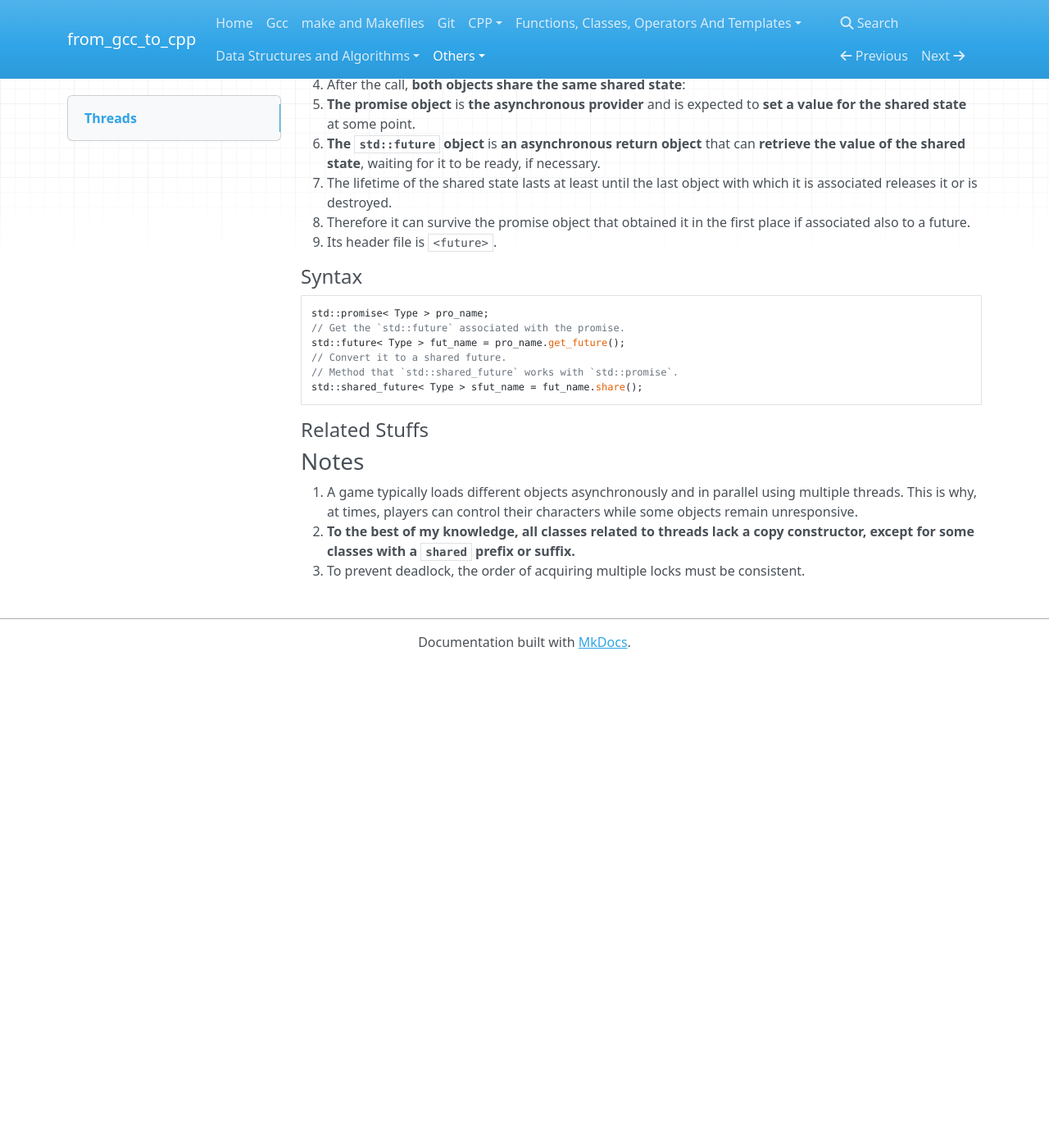
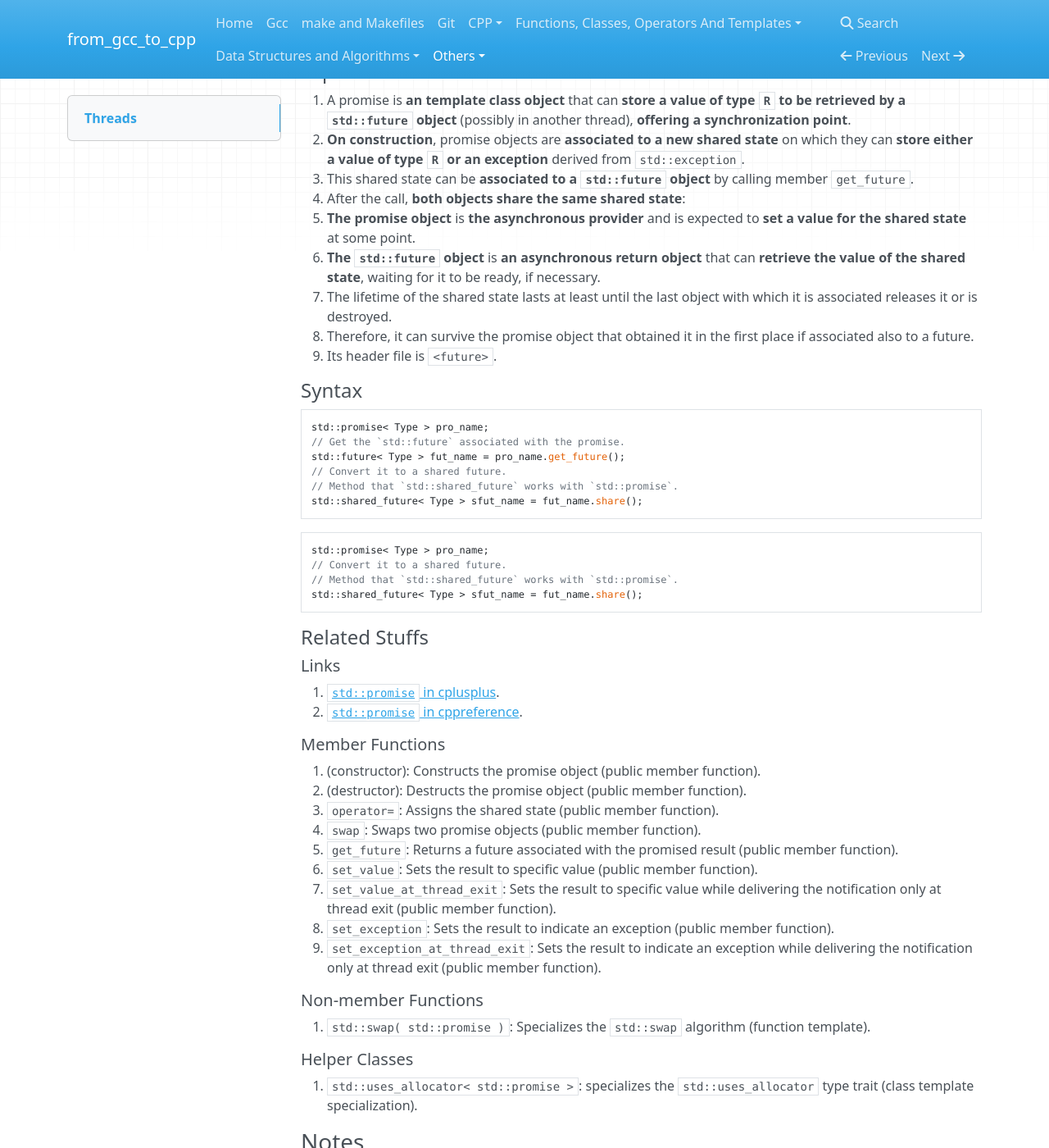
Before and after one commit to 0BananaBig0/from_gcc_to_cpp, an MkDocs documentation site: the page built from docs/Threads.md, in a window 1280 px wide and 1400 px high, scrolled down 28879 px. Shown: the whole window at 82% size. Built offline with MkDocs 1.6.1, drawn with Linux system fonts in a browser that asks for light colours; nearby versions of some CDN libraries; before the commit the page ends 29690 px from its top, so only the background shows below that; some of the changed text lies outside the part shown.

Commit message:
supplement

````diff
--- a/docs/Threads.md
+++ b/docs/Threads.md
@@ -129,15 +129,19 @@
     - [`std::shared_future`](#stdshared_future)
     - [Declaration Syntax](#declaration-syntax-2)
     - [Initialization Syntax](#initialization-syntax-2)
-      - [Members and Related Stuffs](#members-and-related-stuffs-8)
-        - [Links](#links-10)
-        - [Member Functions](#member-functions-8)
-        - [`std::future_status` (Returned by `wait_for` and `wait_until` Functions)](#stdfuture_status-returned-by-wait_for-and-wait_until-functions)
+    - [Members and Related Stuffs](#members-and-related-stuffs-8)
+      - [Links](#links-10)
+      - [Member Functions](#member-functions-8)
+      - [`std::future_status` (Returned by `wait_for` and `wait_until` Functions)](#stdfuture_status-returned-by-wait_for-and-wait_until-functions)
     - [Differences Between `std::future` and `std::shared_future`](#differences-between-stdfuture-and-stdshared_future)
   - [`std::promise`](#stdpromise)
     - [Explanation](#explanation-15)
     - [Syntax](#syntax-15)
     - [Related Stuffs](#related-stuffs-1)
+      - [Links](#links-11)
+      - [Member Functions](#member-functions-9)
+      - [Non-member Functions](#non-member-functions-3)
+      - [Helper Classes](#helper-classes)
   - [Notes](#notes-3)
 
 <!-- vim-markdown-toc -->
@@ -499,8 +503,8 @@ int main() {
 4. `std::ref` works **like a reference**, **but** it is **not a true reference**.
 5. Therefore, a function whose **parameters** are **expecting a direct reference** **cannot directly
    receive a `std::reference_wrapper`**.
-6. `std::cref` works similarly to `std::ref`, but it creates a reference wrapper for constant
-   references.
+6. **`std::cref`** works similarly to `std::ref`, but it creates **a reference wrapper for constant
+   references**.
 7. They are usually used with `std::thread` and `std::async`.
 8. Their header file is `<functional>`.
 
@@ -1270,8 +1274,8 @@ void notify_all_at_thread_exit( std::condition_variable& cond,
 
 #### Explanation
 
-1. `std::async` is **a template function** that calls `F` (with `Args` as arguments) at some point,
-   returning without waiting for the execution of `F` to complete.
+1. `std::async` is **a template function** that **calls `F` (with `Args` as arguments)** at some
+   point, **returning without waiting for the execution of `F` to complete**.
 2. The **value returned** by `F` can be **accessed through the `future` object** returned (by
    **calling its member `future::get`**).
 3. **The second version** (2) lets the caller **select a specific launching policy**, while **the
@@ -1397,14 +1401,14 @@ std::future< Type > fut_name1 = std::move( fut_name1 );
 // Default constructor.
 std::shared_future< Type > sfut_name1;
 // Copy constructor.
-std::shared_future< Type > sfut_name2 = fut_name1;
+std::shared_future< Type > sfut_name2 = sfut_name1;
 ```
 
 ```CPP
 // Default constructor.
 std::shared_future< Type > sfut_name1;
 // Move constructor.
-std::shared_future< Type > sfut_name2 = std::move( fut_name1 );
+std::shared_future< Type > sfut_name2 = std::move( sfut_name1 );
 ```
 
 ```CPP
@@ -1413,16 +1417,16 @@ std::future< Type > fut_name;
 std::shared_future< Type > sfut_name = std::move( fut_name );
 ```
 
-##### Members and Related Stuffs
-
-###### Links
+#### Members and Related Stuffs
+
+##### Links
 
 1. [`std::future` in cplusplus](https://cplusplus.com/reference/future/future/).
 2. [`std::future` in cppreference](https://en.cppreference.com/w/cpp/thread/future).
 3. [`std::shared_future` in cplusplus](https://cplusplus.com/reference/future/shared_future/).
 4. [`std::shared_future` in cppreference](https://en.cppreference.com/w/cpp/thread/shared_future).
 
-###### Member Functions
+##### Member Functions
 
 1. (constructor): Constructs the future object ( Only default and move ) (public member function).
 2. (destructor): Destructs the future object (public member function).
@@ -1438,7 +1442,7 @@ std::shared_future< Type > sfut_name = std::move( fut_name );
 9. `wait_until`: Waits for the result, returns if it is not available until specified time point has
    been reached (public member function).
 
-###### `std::future_status` (Returned by `wait_for` and `wait_until` Functions)
+##### `std::future_status` (Returned by `wait_for` and `wait_until` Functions)
 
 1. `std::future_status::deferred`: The shared state contains a deferred function, so the result will
    be computed only when explicitly requested.
@@ -1473,11 +1477,11 @@ std::shared_future< Type > sfut_name = std::move( fut_name );
 
 #### Explanation
 
-1. A promise is **an template class object** that can store a value of type `R` to be retrieved by a
-   `std::future` object (possibly in another thread), offering a synchronization point.
+1. A promise is **an template class object** that can **store a value of type `R` to be retrieved by
+   a `std::future` object** (possibly in another thread), **offering a synchronization point**.
 2. **On construction**, promise objects are **associated to a new shared state** on which they can
    **store either a value of type `R` or an exception** derived from `std::exception`.
-3. This shared state can be associated to a `std::future` object by calling member `get_future`.
+3. This shared state can be **associated to a `std::future` object** by calling member `get_future`.
 4. After the call, **both objects share the same shared state**:
    - **The promise object** is **the asynchronous provider** and is expected to **set a value for
      the shared state** at some point.
@@ -1485,7 +1489,7 @@ std::shared_future< Type > sfut_name = std::move( fut_name );
      of the shared state**, waiting for it to be ready, if necessary.
 5. The lifetime of the shared state lasts at least until the last object with which it is associated
    releases it or is destroyed.
-6. Therefore it can survive the promise object that obtained it in the first place if associated
+6. Therefore, it can survive the promise object that obtained it in the first place if associated
    also to a future.
 7. Its header file is `<future>`.
 
@@ -1500,7 +1504,42 @@ std::future< Type > fut_name = pro_name.get_future();
 std::shared_future< Type > sfut_name = fut_name.share();
 ```
 
+```CPP
+std::promise< Type > pro_name;
+// Convert it to a shared future.
+// Method that `std::shared_future` works with `std::promise`.
+std::shared_future< Type > sfut_name = fut_name.share();
+```
+
 #### Related Stuffs
+
+##### Links
+
+1. [`std::promise` in cplusplus](https://cplusplus.com/reference/future/promise/).
+2. [`std::promise` in cppreference](https://en.cppreference.com/w/cpp/thread/promise).
+
+##### Member Functions
+
+1. (constructor): Constructs the promise object (public member function).
+2. (destructor): Destructs the promise object (public member function).
+3. `operator=`: Assigns the shared state (public member function).
+4. `swap`: Swaps two promise objects (public member function).
+5. `get_future`: Returns a future associated with the promised result (public member function).
+6. `set_value`: Sets the result to specific value (public member function).
+7. `set_value_at_thread_exit`: Sets the result to specific value while delivering the notification
+   only at thread exit (public member function).
+8. `set_exception`: Sets the result to indicate an exception (public member function).
+9. `set_exception_at_thread_exit`: Sets the result to indicate an exception while delivering the
+   notification only at thread exit (public member function).
+
+##### Non-member Functions
+
+1. `std::swap( std::promise )`: Specializes the `std::swap` algorithm (function template).
+
+##### Helper Classes
+
+1. `std::uses_allocator< std::promise >`: specializes the `std::uses_allocator` type trait (class
+   template specialization).
 
 ### Notes
 
````
Also changed, not shown: other parts of docs/Threads.md (+7 -7 lines), docs/ConversionAndCasting.md (+6 -0 lines).
